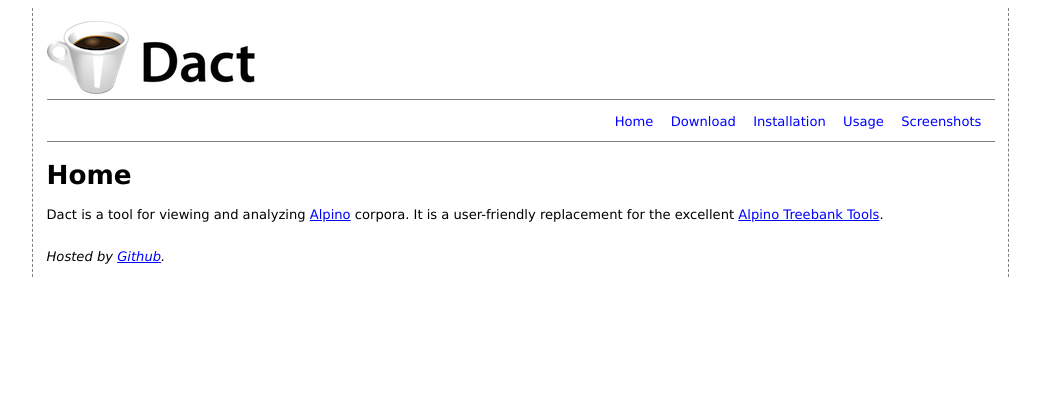
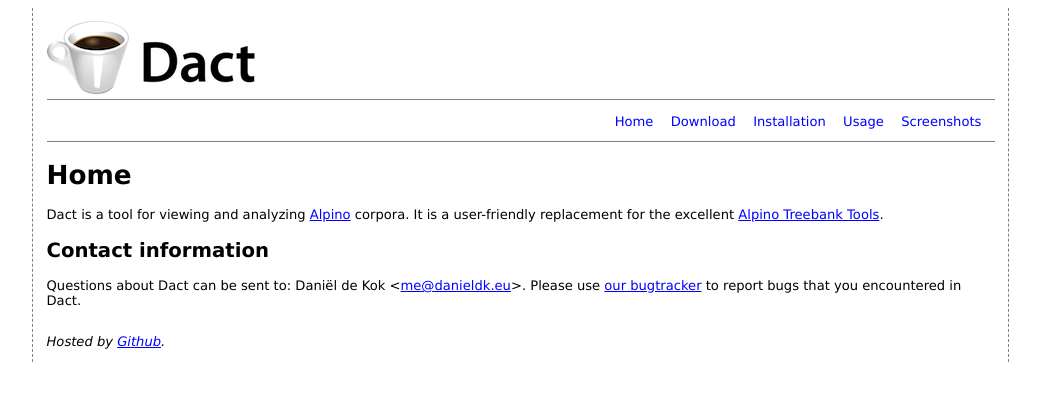
Before and after one commit to rug-compling/dact, a Jekyll site: the page built from index.md, in a window 1280 px wide. Shown: the top 401 px of the page, without its empty margins (102-1142 px from the left). Built offline with Jekyll 4.4.1, drawn with Linux system fonts in a browser that asks for light colours.

Commit message:
Contact information.

```diff
--- a/index.md
+++ b/index.md
@@ -3,4 +3,14 @@
 title: Home
 ---
 
-Dact is a tool for viewing and analyzing [Alpino](http://www.let.rug.nl/~vannoord/alp/Alpino/) corpora. It is a user-friendly replacement for the excellent [Alpino Treebank Tools](http://www.let.rug.nl/vannoord/alp/Alpino/TreebankTools.html).
+Dact is a tool for viewing and analyzing
+[Alpino](http://www.let.rug.nl/~vannoord/alp/Alpino/) corpora. It is
+a user-friendly replacement for the excellent [Alpino Treebank
+Tools](http://www.let.rug.nl/vannoord/alp/Alpino/TreebankTools.html).
+
+## Contact information
+
+Questions about Dact can be sent to: Daniël de Kok
+<[me@danieldk.eu](mailto:me@danieldk.eu)>.
+Please use [our bugtracker](http://github.com/rug-compling/dact/issues)
+to report bugs that you encountered in Dact.
```
